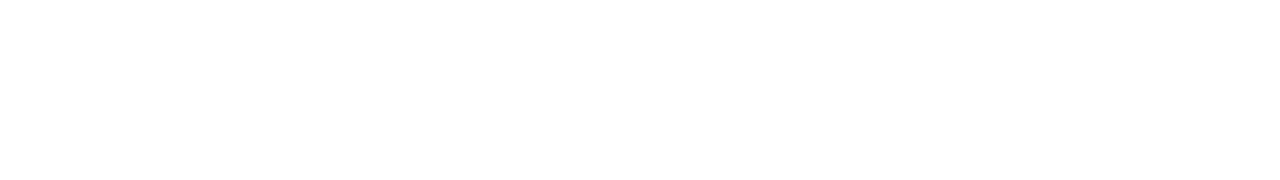
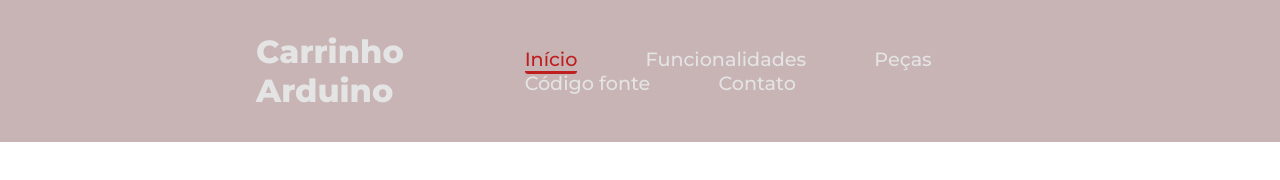
Before and after one commit to isab5/Projeto-site, a plain HTML site: page index.html in a window 1280 px wide. Drawn offline with Linux system fonts and the light colour scheme.

Commit message:
feat: Criação da header

```diff
--- a/assets/styles/styles.index.css
+++ b/assets/styles/styles.index.css
@@ -0,0 +1,76 @@
+@import url('https://fonts.googleapis.com/css2?family=Montserrat:ital,wght@0,100..900;1,100..900&display=swap');
+
+.montserrat {
+  font-family: "Montserrat", sans-serif;
+  font-optical-sizing: auto;
+  font-style: normal;
+}
+
+*{
+    margin: 0;
+    padding: 0;
+    box-sizing: border-box; /* Faz com que o padding e margin não aumente o tamanho do elemento */
+    text-decoration: none;
+    border: none;
+    outline: none;
+    scroll-behavior: smooth;
+    font-family: "Montserrat", sans-serif;
+}
+
+:root {
+    --bg-color: #080808;
+    --secondary-bg-color: #121212;
+    --text-color: #e4e4e4;
+    --main-color: #bf1e1e;
+}
+
+html {
+    overflow: hidden;
+}
+
+.header{
+    position: fixed;
+    top: 0;
+    left: 0;
+    width: 100%;
+    padding: 2rem 16rem;
+    background-color: rgba(73, 8, 8, 0.3);
+    backdrop-filter: blur(10px);
+    display: flex;
+    justify-content: space-between; /* alinha os elementos um ao lado do outro*/
+    align-items: center;
+    z-index: 1000;
+}
+
+.logo {
+    font-size: 2rem;
+    color: var(--text-color);
+    font-weight: 800;
+    cursor: pointer;
+    transition: 0.3s ease;
+}
+
+.logo:hover {
+    transform: scale(1.03);
+}
+
+.logo span {
+    text-shadow: 0 0 5px var(--main-color);
+}
+
+.navbar a {
+    font-size: 1.2rem;
+    color: var(--text-color);
+    margin-left: 4rem;
+    font-weight: 500;
+    transition: 0.3 ease;
+    border-bottom: 3px solid transparent;
+    border-radius: 3px;
+}
+
+.navbar a:hover,
+.navbar a.active {
+    color: var(--main-color);
+    border-bottom: 3px solid var(--main-color);
+
+}
--- a/index.html
+++ b/index.html
@@ -5,6 +5,16 @@
     <meta name="viewport" content="width=device-width, initial-scale=1.0">
     <link rel="stylesheet" href="assets/styles/styles.index.css">
     <title>Projeto do Carrinho Arduino</title>
+    <header class="header">
+        <a href="#home" class="logo">Carrinho Arduino</a>
+        <nav class="navbar">
+            <a href="#home" class="active">Início</a>
+            <a href="#functionality">Funcionalidades</a>
+            <a href="#parts">Peças</a>
+            <a href="#sourcecode">Código fonte</a>
+            <a href="#contact">Contato</a>
+        </nav>
+    </header>
 </head>
 <body>
 
```
